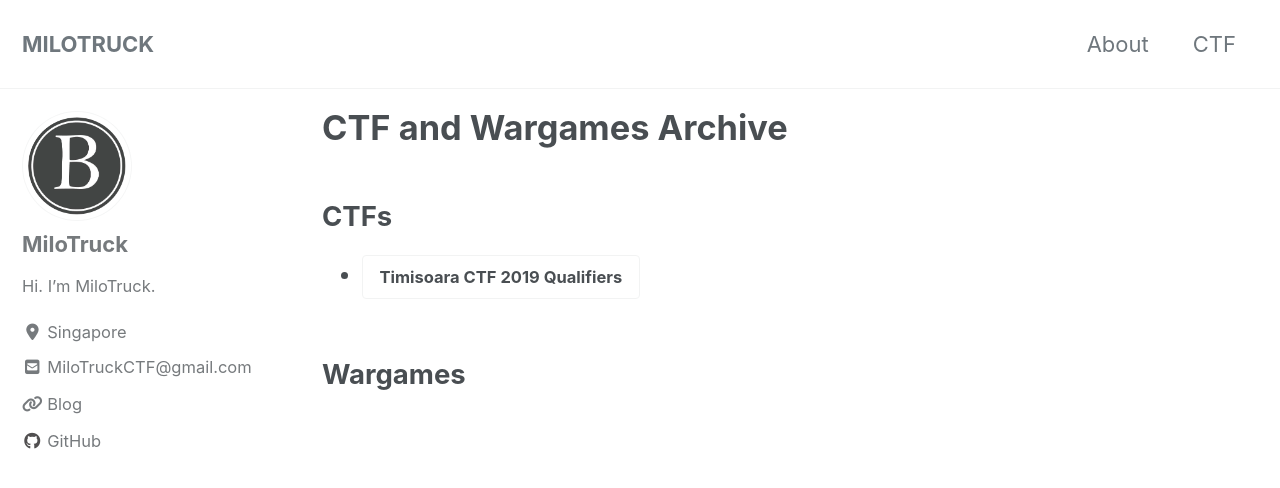
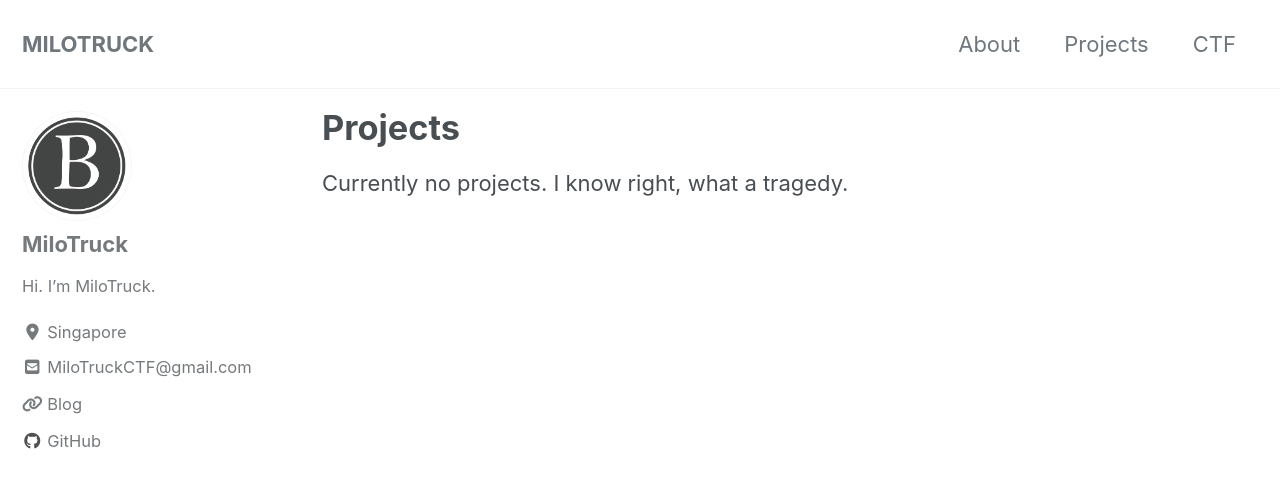
Before and after one commit to MiloTruck/milotruck.github.io, a Jekyll site: the page built from _pages/projects.md, in a window 1280 px wide and 900 px high. Shown: the top 488 px of the window. Built offline with Jekyll 4.4.1, drawn with Linux system fonts in a browser that asks for light colours; cached includes are drawn as plain includes; nearby versions of some CDN libraries.

Commit message:
Added projects page and button

```diff
--- a/_data/navigation.yml
+++ b/_data/navigation.yml
@@ -2,6 +2,8 @@
 main:
   - title: "About"
     url: /about/
+  - title: "Projects"
+    url: /projects/
   - title: "CTF"
     url: /CTF/
   # - title: "About"
--- /dev/null
+++ b/_pages/projects.md
@@ -0,0 +1,7 @@
+---
+layout: archive
+permalink: /CTF/
+title: "Projects"
+---
+
+Currently no projects. I know right, what a tragedy.
```
